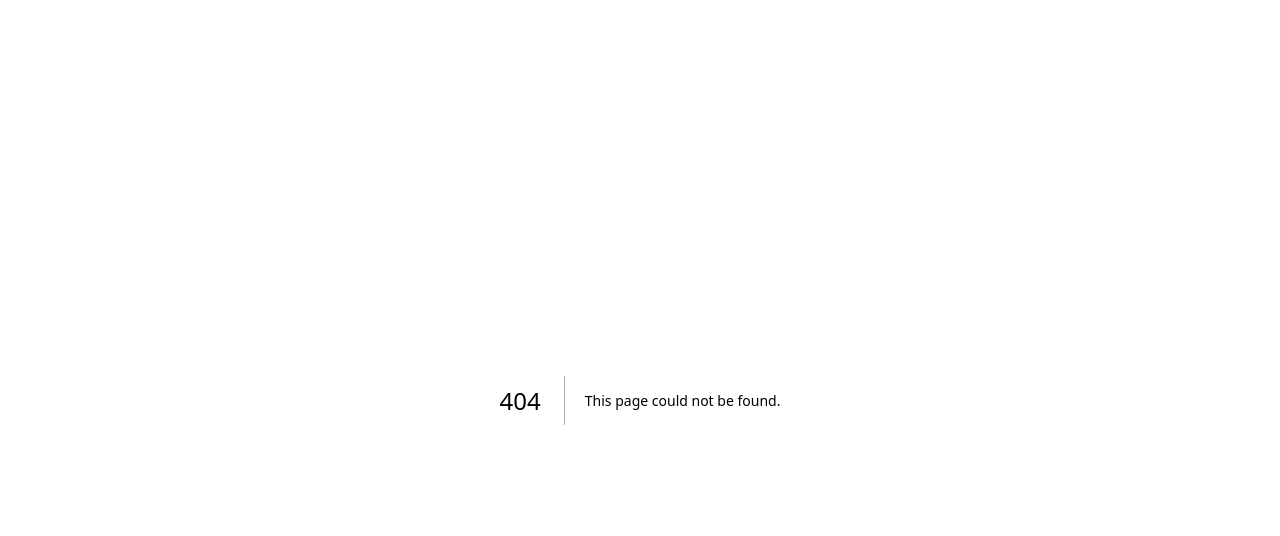
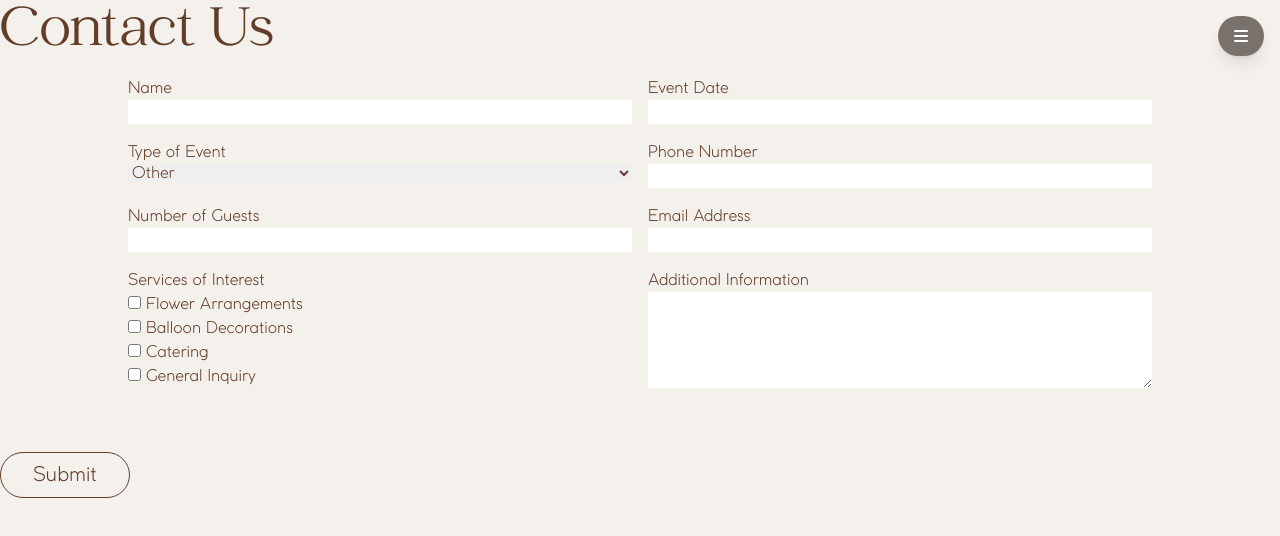
Before and after one commit to kimsarahsj/eventsbyjuna, a Next.js app: page /form in a window 1280 px wide. Before the commit this address had no page. Shown: the top 536 px of the page. Built offline with nearby package versions, Linux system fonts and the light colour scheme.

Commit message:
added form and picture gallery

```diff
--- /dev/null
+++ b/src/components/floatingNavbar.js
@@ -0,0 +1,36 @@
+import { useState } from 'react';
+import Link from 'next/link'
+
+const FloatingNavbar = () => {
+  const [isOpen, setIsOpen] = useState(false);
+
+  const toggleMenu = () => {
+    setIsOpen(!isOpen);
+  };
+
+  return (
+    <div className="fixed top-4 right-4">
+      <button
+        onClick={toggleMenu}
+        className="bg-stone-500 text-white py-2 px-4 rounded-full shadow-lg"
+      >
+        <i class="fa-solid fa-bars"></i>
+      </button>
+      {isOpen && (
+        <ul className="absolute top-12 right-0 bg-white w-48 p-4 rounded-lg shadow-lg text-neutralBrown font-cocogothic text-lg">
+          <li className="py-2">
+            <Link href="/" className="block">Home</Link>
+          </li>
+          <li className="py-2">
+            <Link href="/services" className="block">Services</Link>
+          </li>
+          <li className="py-2">
+            <Link href="/form" className="block">Contact Us</Link>
+          </li>
+        </ul>
+      )}
+    </div>
+  );
+};
+
+export default FloatingNavbar;
--- /dev/null
+++ b/src/components/imageCarousel.js
@@ -0,0 +1,45 @@
+import { useState } from 'react';
+import Image from 'next/image'
+
+const ImageCarousel = ({ images }) => {
+  const [currentIndex, setCurrentIndex] = useState(0);
+
+  const goToPrevious = () => {
+    setCurrentIndex((prevIndex) =>
+      prevIndex === 0 ? images.length - 1 : prevIndex - 1
+    );
+  };
+
+  const goToNext = () => {
+    setCurrentIndex((prevIndex) =>
+      prevIndex === images.length - 1 ? 0 : prevIndex + 1
+    );
+  };
+
+  return (
+    <div className="relative">
+      <Image
+        src={images[currentIndex].src}
+        alt={`Image ${currentIndex}`}
+        width="0"
+        height="0"
+        sizes="100vw"
+        className="mx-auto h-auto w-full"
+      />
+      <button
+        onClick={goToPrevious}
+        className="absolute left-0 top-1/2 transform -translate-y-1/2 px-8 h-full text-4xl text-white"
+      >
+        <i class="fa-solid fa-chevron-left"></i>
+      </button>
+      <button
+        onClick={goToNext}
+        className="absolute right-0 top-1/2 transform -translate-y-1/2 px-8 h-full text-4xl text-white"
+      >
+        <i class="fa-solid fa-chevron-right"></i>
+      </button>
+    </div>
+  );
+};
+
+export default ImageCarousel;
--- a/src/pages/_app.js
+++ b/src/pages/_app.js
@@ -1,6 +1,12 @@
 import '@/styles/globals.css'
+import FloatingNavbar from '@/components/floatingNavbar';
 
 
 export default function App({ Component, pageProps }) {
-  return <Component {...pageProps} />
+  return (
+    <main>
+      <FloatingNavbar />
+      <Component {...pageProps} />
+    </main>
+  )
 }
--- /dev/null
+++ b/src/pages/form.js
@@ -0,0 +1,77 @@
+import { Inter } from 'next/font/google'
+import styles from './form.module.css'
+
+
+const inter = Inter({ subsets: ['latin'] })
+
+export default function form() {
+  return (
+<main className={`flex flex-col`}>
+    <div className={`bg-neutralOne bg-cover h-screen`}>
+        <div className={'text-neutralBrown font-catchymager text-6xl'} id='about'>Contact Us</div>
+        <form className={'w-full'}>
+            <div className={'px-12 py-4 xl:px-[10%] mb-12 flex grid grid-cols-1 md:grid-cols-2 gap-4 text-neutralBrown font-cocogothic text-base'}>
+                <div className={`flex flex-col`}>
+                    <label>Name </label>
+                    <input type='text' id='fname'></input>
+                </div>
+                <div className={`flex flex-col`}>
+                    <label>Event Date </label>
+                    <input type='text' id='date'></input>
+                </div>
+                <div className={`flex flex-col`}>
+                    <label>Type of Event </label>
+                        <select id="event">
+                            <option value="other">Other</option>
+                            <option value="engagement">Anniversary</option>
+                            <option value="birthday">Birthday</option>
+                            <option value="wedding">Corporate Event</option>
+                            <option value="engagement">Engagement</option>
+                            <option value="engagement">Holiday</option>
+                            <option value="engagement">Social Event</option>
+                            <option value="wedding">Wedding</option>
+                        </select>
+                </div>
+                <div className={`flex flex-col`}>
+                    <label>Phone Number </label>
+                    <input type='text' id='number'></input>
+                </div>
+                <div className={`flex flex-col`}>
+                    <label>Number of Guests </label>
+                    <input type='text' id='guests'></input>
+                </div>
+                <div className={`flex flex-col`}>
+                    <label>Email Address </label>
+                    <input type='text' id='email'></input>
+                </div>
+                <div> Services of Interest
+                    <div>
+                        <input type="checkbox" id="flowers" name="flowers" value="Flowers" />
+                        <label htmlFor="flower"> Flower Arrangements</label>
+                    </div>
+                    <div>
+                        <input type="checkbox" id="balloons" name="balloons" value="Balloons" />
+                        <label htmlFor="balloons"> Balloon Decorations</label>
+                    </div>
+                    <div>
+                        <input type="checkbox" id="catering" name="catering" value="Catering"/>
+                        <label htmlFor="catering"> Catering</label>
+                    </div>
+                    <div>
+                        <input type="checkbox" id="general" name="general" value="General"/>
+                        <label htmlFor="general"> General Inquiry</label>
+                    </div>
+                </div>
+                <div className={`flex flex-col`}>
+                    <label for='moreinfo'>Additional Information </label>
+                    <textarea type='text' id='moreinfo' rows='4' className='block w-full'></textarea>
+                </div>
+            </div>
+            <input type='submit' className={'self-center px-8 py-2 border border-neutralBrown rounded-full bg-transparent font-cocogothic text-neutralBrown text-xl'}/>
+        </form>
+
+    </div>
+
+</main>
+
+  )}
--- a/src/pages/index.js
+++ b/src/pages/index.js
@@ -3,12 +3,24 @@ import styles from './index.module.css'
 import { Inter } from 'next/font/google'
 import CustomCard from '@/components/customCard'
 import Link from 'next/link';
+import ImageCarousel from '@/components/imageCarousel';
+
 
 const inter = Inter({ subsets: ['latin'] })
+
+const images = [
+  { src: '/images/coco_balloons.jpg' },
+  { src: '/images/gift-basket1.PNG' },
+  { src: '/images/gift-basket2.PNG' },
+  { src: '/images/custom_cake.PNG' },
+  { src: '/images/dreamy-cake.jpg' },
+  { src: '/images/centerpiece.PNG' },
+];
 
 export default function Home() {
   return (
     <main className={`flex flex-col`}>
+
       <div className={`bg-[url('/images/hero.jpg')] bg-cover bg-no-repeat bg-center h-screen flex items-center`}>
         <div className={`w-full text-center`}>
         <div className={`font-cocogothic text-lg text-white uppercase `}>Welcome To</div>
@@ -23,7 +35,7 @@ export default function Home() {
             <div className="w-[80%] xl:w-[50%]">
               <div className={'text-neutralBrown font-catchymager text-6xl'} id='about'>Full Service Event Planning</div>
               <div className={`pt-8 font-cocogothic text-lg text-neutralBrown`}>At Events by Juna we strive to deliver an unforgettable event from planning, decor, and catering we can make your dream event come to life. We work on events big or small including, but not limited to, engagements, weddings, corporate events, birthdays, baby showers, and anniversaries in Seattle and surrounding areas. Reach out to us today to find out how we can help you host your next event.</div>
-              <div className={`pt-8 text-center`}><Link href='/services' className={'px-8 py-2 border border-neutralBrown rounded-full bg-transparent font-cocogothic text-neutralBrown text-xl'}>Contact Us</Link></div>
+              <div className={`pt-8 text-center`}><Link href='/services' className={'px-8 py-2 border border-neutralBrown rounded-full bg-transparent font-cocogothic text-neutralBrown text-xl'}>Services</Link></div>
             </div>
           </div>
           <div className={``}>
@@ -67,7 +79,7 @@ export default function Home() {
       </div>
 
       <div className={`bg-neutralOne`}>
-        <div className={`px-12 py-12 xl:px-[19%] grid grid-cols-1 xl:grid-cols-3 gap-4 flex justify-center justify-items-center`}>
+        <div className={`px-8 py-12 2xl:px-[16%] grid grid-cols-1 2xl:grid-cols-3 gap-4 flex justify-center justify-items-center`}>
                 <div className={`w-[350px]`}>
                   <div className={``}>
                     <Image src={`/images/custom_cake.PNG`}
@@ -81,7 +93,7 @@ export default function Home() {
                   </div>
                 </div>
 
-                <div className={`w-[350px] md:w-[400px] xl:w-[700px] col-span-2`}>
+                <div className={`w-[350px] md:w-[400px] 2xl:w-[700px] 2xl:col-span-2`}>
                   <div className={``}>
                     <Image src={`/images/hbd.jpg`}
                       width="0"
@@ -97,19 +109,11 @@ export default function Home() {
         </div>
       </div>
 
-      <div className={`h-[600px] bg-neutralTwo`}>
-        <div className={`p-8`}>
-          <div className={'text-neutralBrown font-catchymager text-6xl'}>Explore the Possibilities</div>
-          <div className={`m-4 grid grid-cols-3`}>
-            <div>
-              <Image src={`/images/centerpiece.PNG`} width={200} height={100}/>
-            </div>
-            <div>
-              <Image src={`/images/gallery2.jpg`} width={200} height={100}/>
-            </div>
-            <div>
-              <Image src={`/images/gallery3.jpg`} width={200} height={100}/>
-            </div>
+      <div className={`bg-neutralTwo`}>
+        <div className={`py-12 flex flex-col justify-center items-center`}>
+          <div className={'text-neutralBrown font-catchymager text-6xl text-center'}>Explore the Possibilities</div>
+          <div className="m-12 w-[350px] sm:w-[450px] md:w-[600px] lg:w=[800px] xl:w-[1000px]">
+            <ImageCarousel images={images} />
           </div>
         </div>
       </div>
--- a/src/pages/services.js
+++ b/src/pages/services.js
@@ -2,7 +2,6 @@ import Image from 'next/image'
 import styles from './index.module.css'
 import { Inter } from 'next/font/google'
 import ServicesContent from '@/components/servicesContent'
-
 
 const inter = Inter({ subsets: ['latin'] })
 
```
Also changed, not shown: src/pages/form.module.css (added), 1 other file (tests, documents, lock files or other folders).
